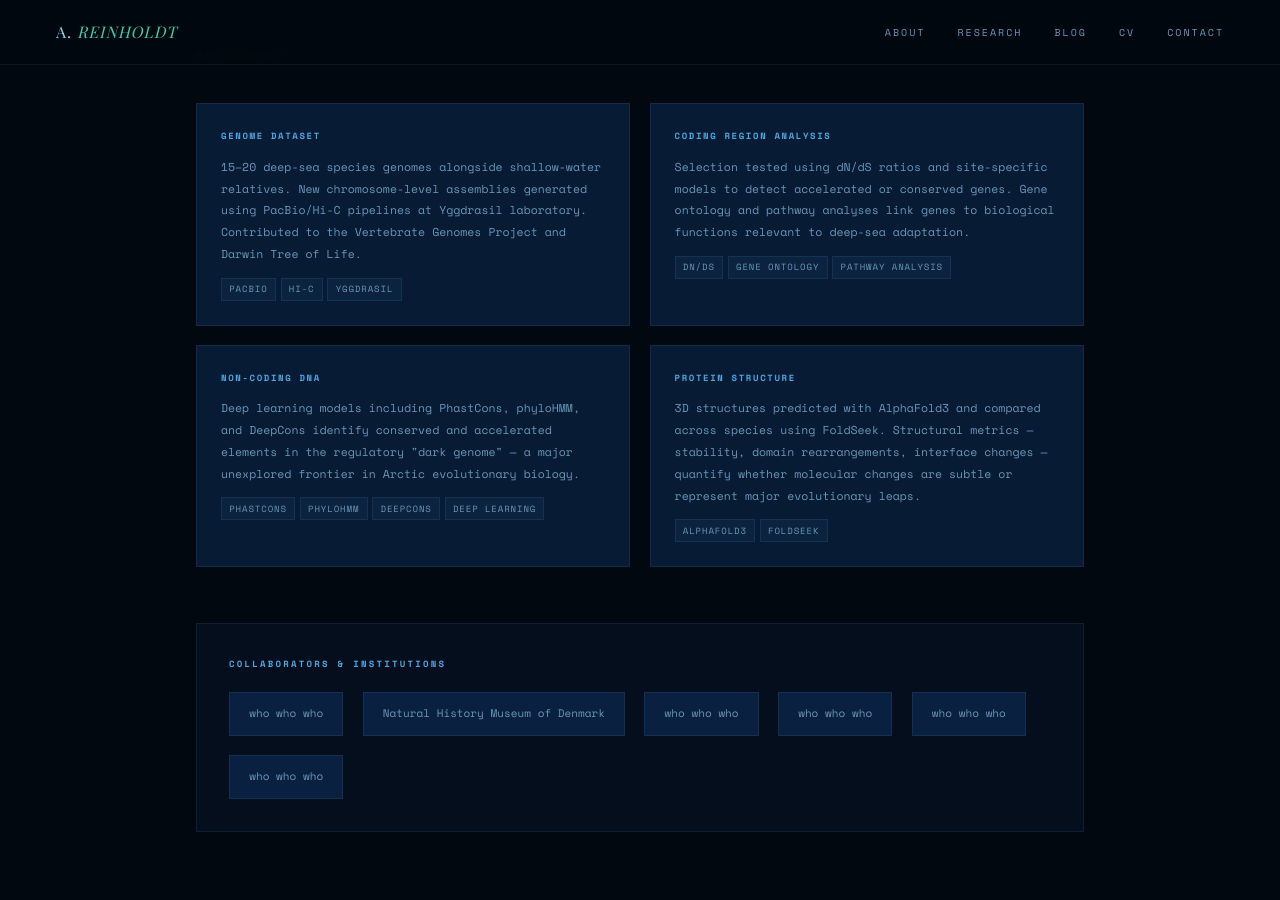
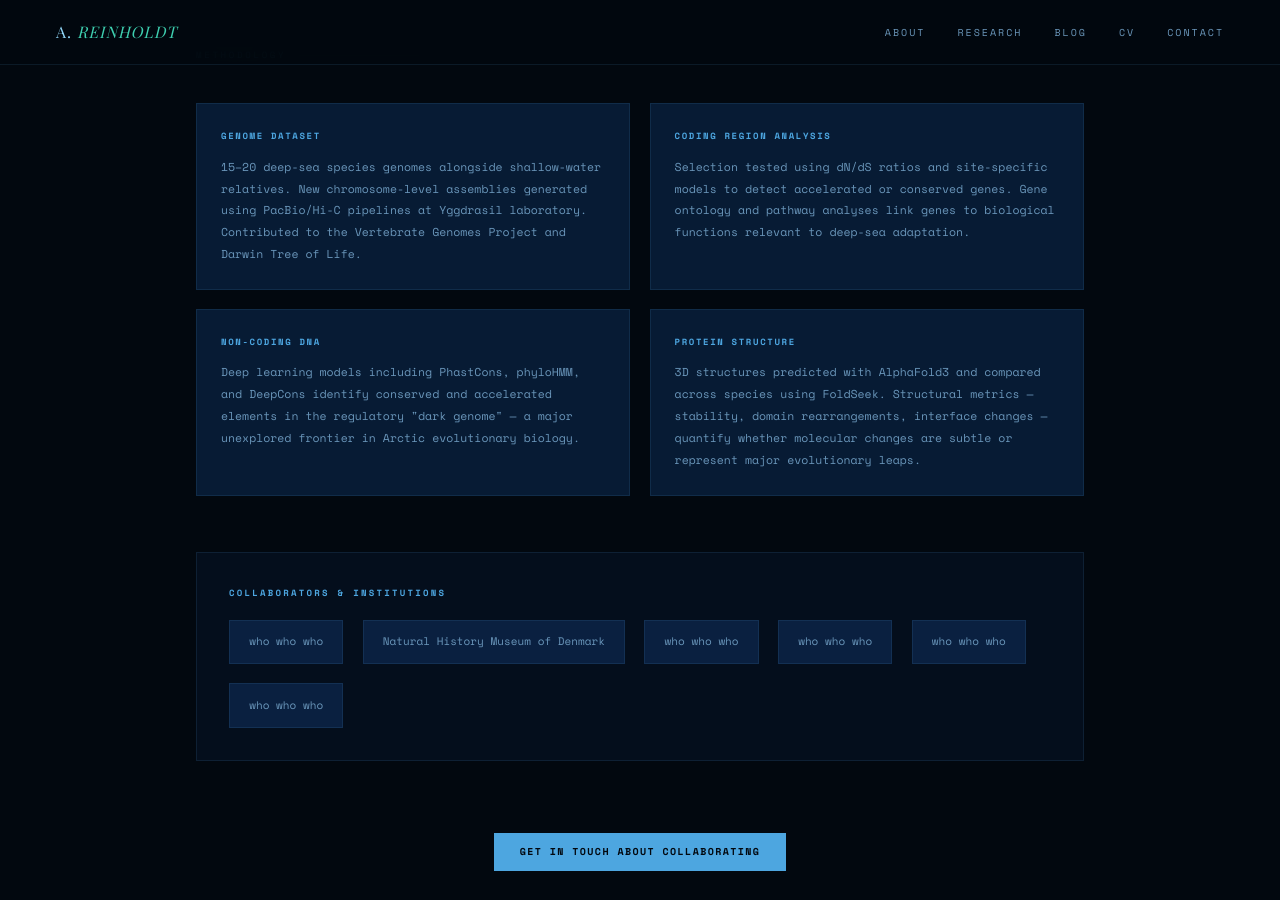
Before and after one commit to Areinholdt/Areinholdt.github.io, a Jekyll site: the page built from research.md, in a window 1280 px wide and 900 px high, scrolled down 1807 px. Built offline with Jekyll 4.4.1, drawn with Linux system fonts in a browser that asks for light colours; some web fonts are replaced.

Commit message:
Update research.md

```diff
--- a/research.md
+++ b/research.md
@@ -214,22 +214,18 @@ permalink: /research/
       <div class="meth-card">
         <h4>Genome dataset</h4>
         <p>15–20 deep-sea species genomes alongside shallow-water relatives. New chromosome-level assemblies generated using PacBio/Hi-C pipelines at Yggdrasil laboratory. Contributed to the Vertebrate Genomes Project and Darwin Tree of Life.</p>
-        <div class="tags"><span class="tag">PacBio</span><span class="tag">Hi-C</span><span class="tag">Yggdrasil</span></div>
       </div>
       <div class="meth-card">
         <h4>Coding region analysis</h4>
         <p>Selection tested using dN/dS ratios and site-specific models to detect accelerated or conserved genes. Gene ontology and pathway analyses link genes to biological functions relevant to deep-sea adaptation.</p>
-        <div class="tags"><span class="tag">dN/dS</span><span class="tag">Gene ontology</span><span class="tag">Pathway analysis</span></div>
       </div>
       <div class="meth-card">
         <h4>Non-coding DNA</h4>
         <p>Deep learning models including PhastCons, phyloHMM, and DeepCons identify conserved and accelerated elements in the regulatory "dark genome" — a major unexplored frontier in Arctic evolutionary biology.</p>
-        <div class="tags"><span class="tag">PhastCons</span><span class="tag">phyloHMM</span><span class="tag">DeepCons</span><span class="tag">Deep learning</span></div>
       </div>
        <div class="meth-card">
         <h4>Protein structure</h4>
         <p>3D structures predicted with AlphaFold3 and compared across species using FoldSeek. Structural metrics — stability, domain rearrangements, interface changes — quantify whether molecular changes are subtle or represent major evolutionary leaps.</p>
-        <div class="tags"><span class="tag">AlphaFold3</span><span class="tag">FoldSeek</span></div>
       </div>
 
     </div>
```
